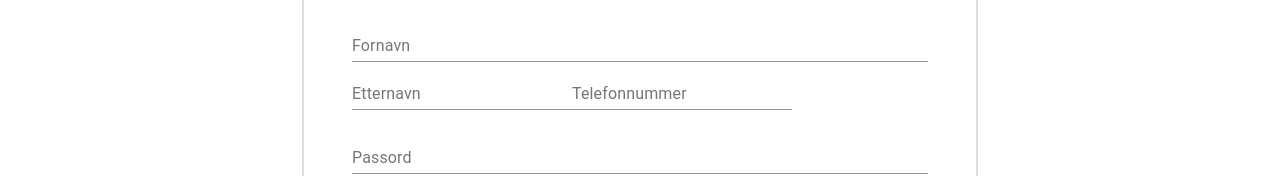
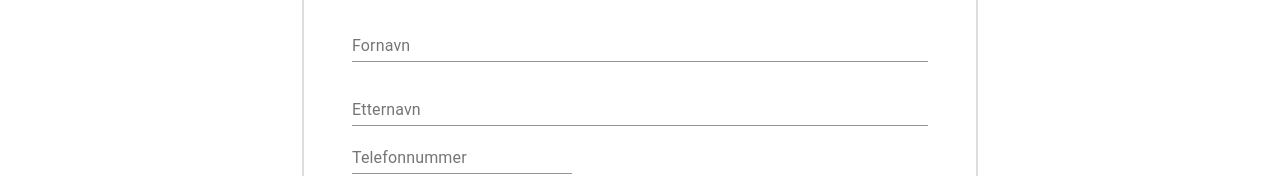
Before and after one commit to fuzzboii/Studentreisen, a React (Create React App) app: page /register in a window 1280 px wide. Shown: the part 414-590 px from the top of the page. Built offline with nearby package versions, Linux system fonts and the light colour scheme; no server answers.

Commit message:
Staving i Register.css

```diff
--- a/src/pages/Register/CSS/Register.css
+++ b/src/pages/Register/CSS/Register.css
@@ -40,7 +40,7 @@
     box-sizing: border-box;
 }
 
-#form_email_register, #form_password_register, #form_fnavn_register, #form_lnavn_register {
+#form_email_register, #form_password_register, #form_fnavn_register, #form_enavn_register {
     width: 100%;
     margin-top: 1em;
 }
```
